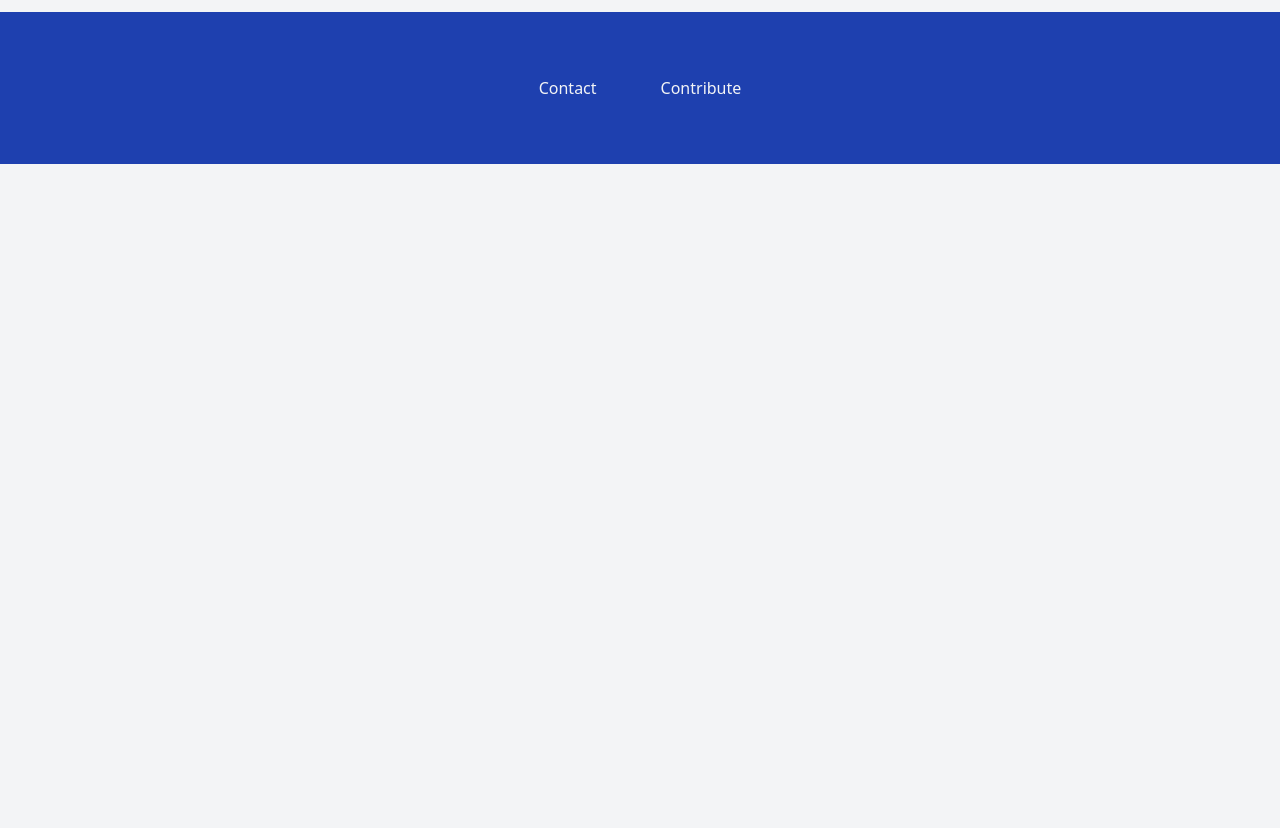
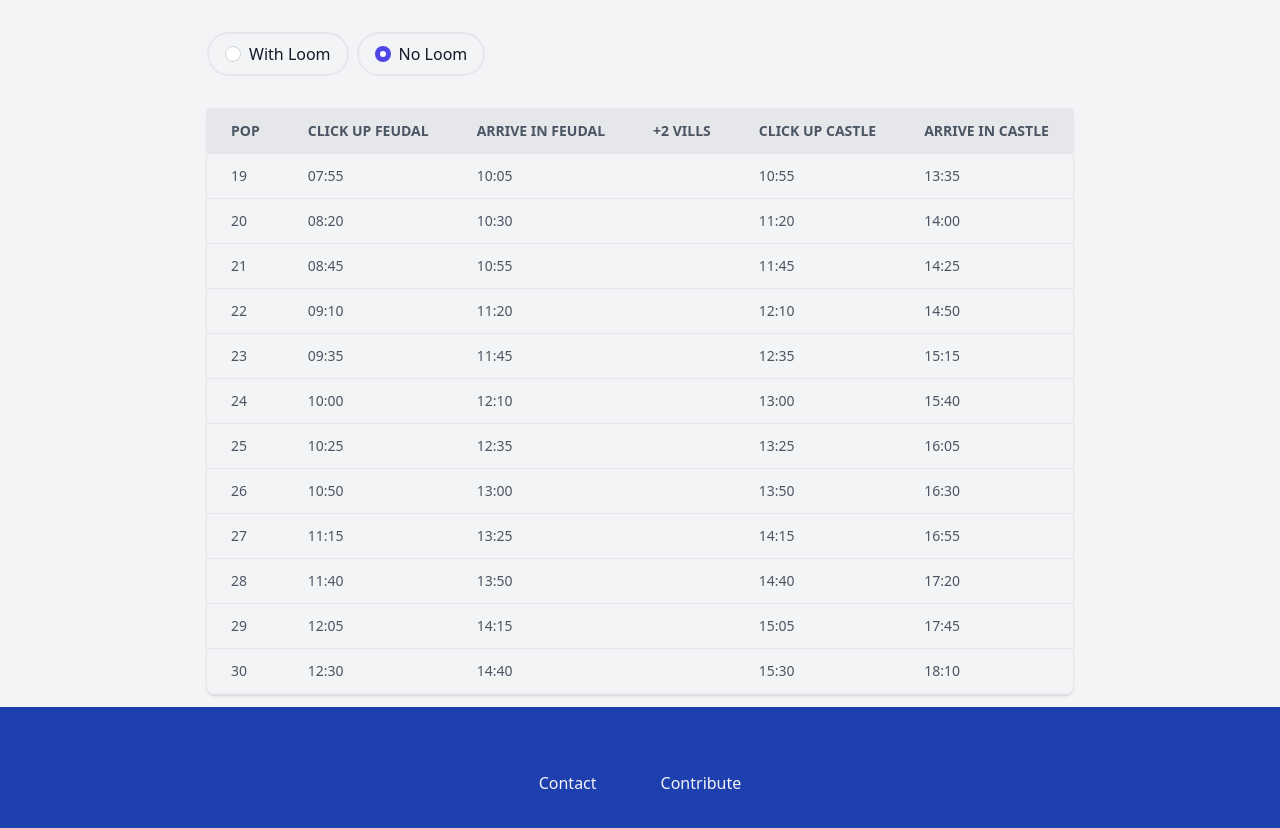
Before and after one commit to collinstommy/aoe-library, a Svelte app: page /uptimes in a window 1280 px wide. Shown: the top 828 px of the page. Before the commit the page ends 800 px from the top, so only its background shows below. Built offline with nearby package versions, Linux system fonts and the light colour scheme; what @tailwindcss/ui would draw is missing.

Commit message:
up times

```diff
--- a/package.json
+++ b/package.json
@@ -22,6 +22,7 @@
     "dev": "webpack-dev-server --content-base public"
   },
   "dependencies": {
+    "@tailwindcss/forms": "^0.3.2",
     "@tailwindcss/ui": "^0.7.2",
     "dayjs": "^1.10.4",
     "postcss": "^8.2.4",
--- a/src/App.svelte
+++ b/src/App.svelte
@@ -3,6 +3,7 @@
 	import Footer from './components/Footer';
 	import Submit from './components/Submit';
 	import Contact from './components/Contact';
+	import Uptimes from './scenes/uptimes';
 	import { Router, Link, Route } from 'svelte-routing';
 
 </script>
@@ -23,5 +24,8 @@
 	<Route path="/contact">
 		<Contact />
 	</Route>
+	<Route path="/uptimes">
+		<Uptimes />
+	</Route>
 	<Footer />
 </Router>
--- /dev/null
+++ b/src/components/Radio.svelte
@@ -0,0 +1,27 @@
+<script>
+  export let group;
+  export let id;
+  export let value;
+
+  $: checked = group === value;
+</script>
+
+<style>
+
+</style>
+
+<label
+  for={id}
+  class="cursor-pointer p-2 px-4 rounded-full border-2 flex items-center mr-2"
+  class:border-indigo-500={checked}
+  class:border-gray-200={!checked}
+>
+  <input
+    type="radio"
+    class="focus:ring-indigo-500 h-4 w-4 text-indigo-600 border-gray-300 mr-2"
+    {value}
+    {id}
+    bind:group
+  />
+  <slot />
+</label>
--- /dev/null
+++ b/src/scenes/uptimes/Cell.svelte
@@ -0,0 +1,13 @@
+<script>
+
+</script>
+
+<style>
+
+</style>
+
+<td class="py-3 px-6 text-left whitespace-nowrap">
+  <div class="flex items-center">
+      <slot />
+  </div>
+</td>
--- /dev/null
+++ b/src/scenes/uptimes/Row.svelte
@@ -0,0 +1,34 @@
+<script>
+  export let pop;
+  export let feudalUp;
+  export let feudalArrive;
+  export let castleUp;
+  export let castleArrive;
+
+  import Cell from './Cell';
+
+</script>
+
+<style>
+  /* your styles go here */
+</style>
+<tr class="border-b border-gray-200 hover:bg-gray-100">
+    <Cell>
+      {pop}
+    </Cell>
+    <Cell>
+      {feudalUp}
+    </Cell>
+    <Cell>
+      {feudalArrive}
+    </Cell>
+    <Cell>
+      <span class="hidden">+2 villagers</span>
+    </Cell>
+    <Cell>
+      {castleUp}
+    </Cell>
+    <Cell>
+      {castleArrive}
+    </Cell>
+</tr>
--- /dev/null
+++ b/src/scenes/uptimes/index.svelte
@@ -0,0 +1,81 @@
+<script>
+  import Row from './Row';
+  import dayjs from 'dayjs';
+  import duration from 'dayjs/plugin/duration';
+import Radio from '../../components/Radio.svelte';
+
+  dayjs.extend(duration);
+
+  let loom = 'noLoom';
+
+  const VILL_TIME = 25;
+  const getVillTime = vills => vills * VILL_TIME;
+  const getFeudalClick = vills => getVillTime(vills);
+  const getFeudalArrive = vills => getFeudalClick(vills) + 130;
+  const getCastleClick = vills => getFeudalArrive(vills) + (VILL_TIME * 2);
+  const getCastleArrive = vills => getCastleClick(vills) + 160;
+  const asMinutes = time => {
+    const minutes = Math.floor(time / 60);
+    const seconds = time - minutes * 60;
+    const duration = dayjs.duration({
+      minutes,
+      seconds,
+    });
+    return duration.format('mm:ss');
+  }
+
+  const times = [];
+
+  for (let i = 19; i < 31; i++) {
+    times.push({
+      pop: i,
+      feudalUp: asMinutes(getFeudalClick(i)),
+      feudalArrive: asMinutes(getFeudalArrive(i)),
+      castleUp: asMinutes(getCastleClick(i)),
+      castleArrive: asMinutes(getCastleArrive(i)),
+    })
+  }
+
+</script>
+
+<style>
+</style>
+<div class="section flex justify-center">
+  <main class="flex flex-col">
+    <div class="filters py-8">
+      <div class="flex">
+        <Radio id="withLoom" value="withLoom" bind:group={loom}>
+          With Loom
+        </Radio>
+        <Radio id="loom" value="noLoom" bind:group={loom}>
+          No Loom
+        </Radio>
+      </div>
+    </div>
+    <div class="flex flex-col">
+      <div class="-my-2 overflow-x-auto sm:-mx-6 lg:-mx-8">
+        <div class="py-2 align-middle inline-block min-w-full sm:px-6 lg:px-8">
+          <div class="shadow border-b border-gray-200 sm:rounded-lg">
+            <table class="min-w-full divide-y divide-gray-200">
+              <thead>
+                <tr class="bg-gray-200 text-gray-600 uppercase text-sm leading-normal">
+                  <th class="py-3 px-6 text-left">Pop</th>
+                  <th class="py-3 px-6 text-left">Click up feudal</th>
+                  <th class="py-3 px-6 text-left">Arrive in feudal</th>
+                  <th class="py-3 px-6 text-left"> +2 Vills </th>
+                  <th class="py-3 px-6 text-left">Click up castle</th>
+                  <th class="py-3 px-6 text-left">Arrive in castle</th>
+                </tr>
+              </thead>
+              <tbody class="text-gray-600 text-sm font-light">
+                {#each times as {pop, feudalUp, feudalArrive, castleUp, castleArrive}}
+                <Row {pop} {feudalUp} {feudalArrive} {castleUp} {castleArrive} />
+                {/each}
+              </tbody>
+            </table>
+          </div>
+        </div>
+      </div>
+    </div>
+  </main>
+</div>
--- a/tailwind.config.js
+++ b/tailwind.config.js
@@ -9,6 +9,7 @@ module.exports = {
   },
   plugins: [
     require('@tailwindcss/ui'),
+    require('@tailwindcss/forms'),
   ],
   purge: [
     './src/**/*.svelte',
```
Also changed, not shown: 1 other file (tests, documents, lock files or other folders).
